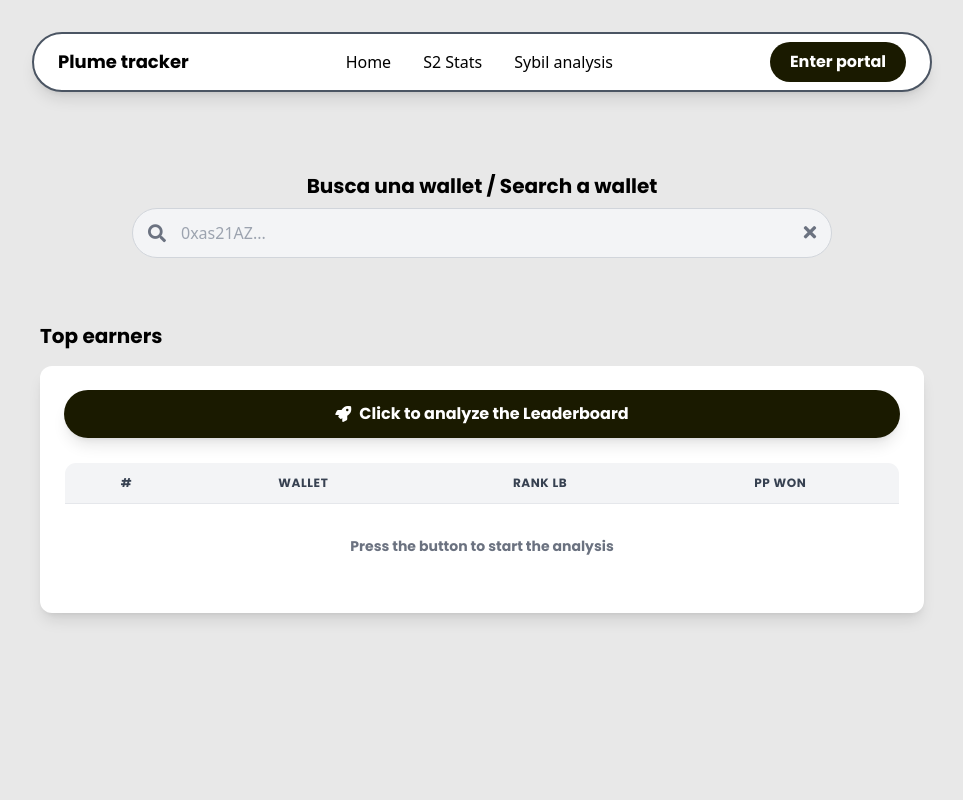
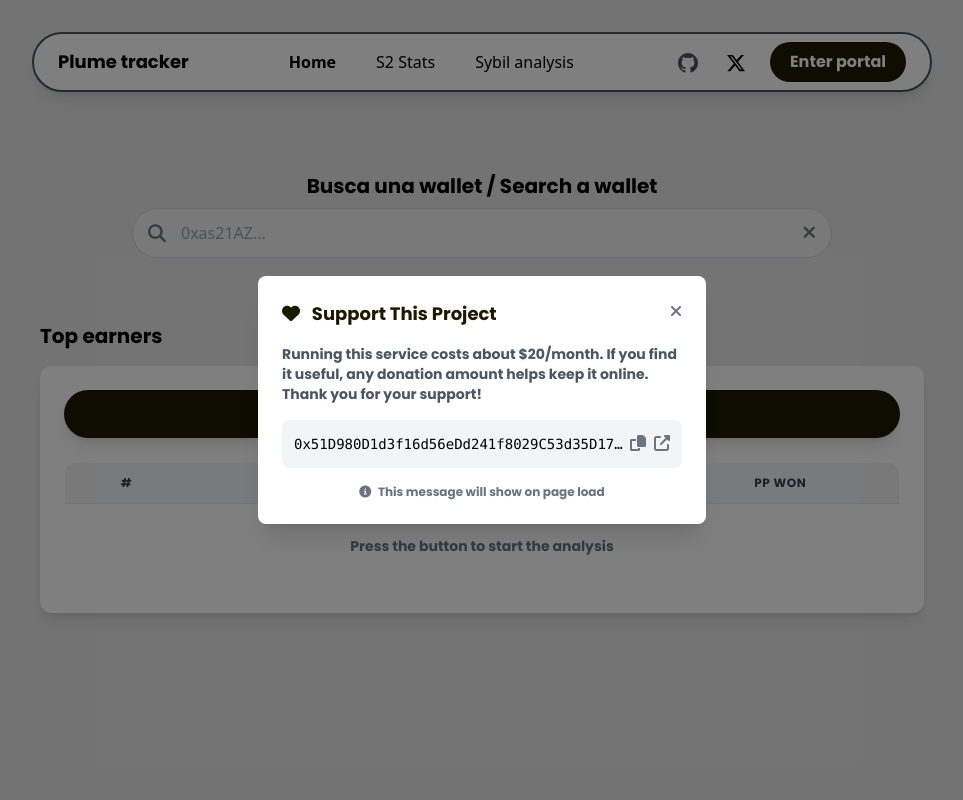
Before and after one commit to IsmaelDatos/plume-tracker, a Flask app: page / in a window 1280 px wide. Shown: the whole page, without its empty margins (158-1121 px from the left). Run offline with Flask 3, Linux system fonts and the light colour scheme; style sheets or scripts are compiled from the project's sources; some libraries are stand-ins or nearby versions.

Commit message:
Re estructuracion del proyecto

```diff
--- /dev/null
+++ b/plume_tracker/static/css/navbar.css
@@ -0,0 +1,77 @@
+/* Estilos base del nav */
+nav {
+  transition: all 0.3s ease-out;
+  will-change: transform, box-shadow;
+}
+
+/* Estilo sticky */
+.sticky-nav {
+  position: fixed;
+  top: 0;
+  width: 100%;
+  max-width: 100vw;
+  animation: navSlideDown 0.3s cubic-bezier(0.4, 0, 0.2, 1);
+  box-shadow: 0 2px 15px rgba(0, 0, 0, 0.1);
+}
+
+@keyframes navSlideDown {
+  from { transform: translateY(-100%); }
+  to { transform: translateY(0); }
+}
+
+/* Contenedor flex */
+nav .flex {
+  display: flex;
+  align-items: center;
+  gap: 0.5rem;
+}
+
+/* Estilos para los iconos SVG */
+nav .flex a svg {
+  transition: all 0.2s ease;
+  vertical-align: middle;
+}
+
+nav .flex a:hover svg {
+  transform: translateY(-2px);
+}
+
+/* Estilo específico para GitHub */
+nav .flex a[aria-label="GitHub"]:hover svg {
+  fill: #1a1a00;
+}
+
+/* Estilo específico para X */
+nav .flex a[aria-label="X (Twitter)"] svg {
+  fill: #000;
+}
+
+nav .flex a[aria-label="X (Twitter)"]:hover svg {
+  fill: #333;
+}
+
+/* Responsive */
+@media (max-width: 768px) {
+  nav {
+    flex-direction: column;
+    gap: 1rem;
+    padding: 1rem;
+  }
+
+  nav ul {
+    margin: 0;
+    flex-wrap: wrap;
+    justify-content: center;
+    gap: 1rem;
+  }
+
+  .sticky-nav {
+    padding: 0.5rem 1rem;
+  }
+
+  nav .flex {
+    margin-top: 0.5rem;
+    justify-content: center;
+    width: 100%;
+  }
+}
--- a/plume_tracker/static/css/styles.css
+++ b/plume_tracker/static/css/styles.css
@@ -1,3 +1,26 @@
+/* Tailwind Render Fix */
+@tailwind base;
+@tailwind components;
+@tailwind utilities;
+
+/* Smooth Rendering Fix */
+html {
+  scroll-behavior: smooth;
+  -webkit-font-smoothing: antialiased;
+  text-rendering: optimizeLegibility;
+}
+
+body {
+  overflow-x: hidden;
+  overscroll-behavior-y: contain;
+}
+
+/* Hardware Acceleration for Animations */
+.animate-fix {
+  transform: translateZ(0);
+  backface-visibility: hidden;
+  perspective: 1000px;
+}
 body {
   font-family: 'Poppins', sans-serif;
 }
@@ -201,3 +224,55 @@
     display: inline-block;
     vertical-align: top;
 }
+
+
+
+
+
+
+
+/* Modal animations */
+@keyframes modalFadeIn {
+  from { opacity: 0; transform: translateY(-20px); }
+  to { opacity: 1; transform: translateY(0); }
+}
+
+#donation-modal {
+  animation: modalFadeIn 0.3s ease-out forwards;
+}
+
+/* Copy notification */
+@keyframes fade-in-out {
+  0% { opacity: 0; transform: translateY(10px); }
+  20% { opacity: 1; transform: translateY(0); }
+  80% { opacity: 1; transform: translateY(0); }
+  100% { opacity: 0; transform: translateY(-10px); }
+}
+
+.animate-fade-in-out {
+  animation: fade-in-out 2s ease forwards;
+}
+
+/* Smooth transitions for modal */
+.modal-content {
+  transition: all 0.3s ease;
+}
+
+
+/* Navbar sticky styles */
+.sticky-nav {
+  position: fixed;
+  top: 0;
+  z-index: 40;
+  width: 100%;
+  max-width: 100vw;
+  border-radius: 0;
+  border-left: none;
+  border-right: none;
+  animation: slideDown 0.3s ease-out;
+}
+
+@keyframes slideDown {
+  from { transform: translateY(-100%); }
+  to { transform: translateY(0); }
+}
--- /dev/null
+++ b/plume_tracker/static/js/donation-modal.js
@@ -0,0 +1,10 @@
+document.addEventListener('DOMContentLoaded', () => {
+  const modal = document.getElementById('donation-modal');
+  const closeBtn = document.getElementById('close-modal');
+  setTimeout(() => {
+    modal.classList.remove('hidden');
+  }, 1500);
+  closeBtn.addEventListener('click', () => {
+    modal.classList.add('hidden');
+  });
+});
--- /dev/null
+++ b/plume_tracker/static/js/wallet-utils.js
@@ -0,0 +1,21 @@
+function copyWallet(wallet) {
+  navigator.clipboard.writeText(wallet);
+  const buttons = document.querySelectorAll(`button[onclick="copyWallet('${wallet}')"]`);
+  buttons.forEach(btn => {
+    const icon = btn.querySelector('i');
+    if (icon) {
+      icon.className = 'fas fa-check text-green-500';
+      setTimeout(() => {
+        icon.className = 'fas fa-copy';
+      }, 2000);
+    }
+  });
+
+  const notification = document.createElement('div');
+  notification.className = 'fixed bottom-4 right-4 bg-[#1a1a00] text-white px-4 py-2 rounded-lg shadow-lg text-sm animate-fade-in-out';
+  notification.textContent = 'Wallet address copied!';
+  document.body.appendChild(notification);
+  setTimeout(() => {
+    notification.remove();
+  }, 2000);
+}
--- /dev/null
+++ b/plume_tracker/templates/components/navbar.html
@@ -0,0 +1,36 @@
+<nav class="mt-8 w-[90vw] max-w-[900px] border-2 border-gray-600 rounded-full flex items-center justify-between px-6 py-2 bg-white shadow-lg">
+  <a href="/" class="font-bold text-lg">Plume tracker</a>
+
+  <ul class="flex space-x-8 text-base font-normal font-sans">
+    <li><a href="/" class="{% if request.path == '/' %}font-bold{% endif %}">Home</a></li>
+    <li><a href="/s2-stats" class="{% if request.path == '/s2-stats' %}font-bold{% endif %}">S2 Stats</a></li>
+    <li><a href="/sybil-analysis" class="{% if request.path == '/sybil-analysis' %}font-bold{% endif %}">Sybil analysis</a></li>
+  </ul>
+
+  <div class="flex items-center space-x-3">
+    <!-- Icono GitHub SVG -->
+    <a href="https://github.com/IsmaelDatos" target="_blank" rel="noopener noreferrer"
+       class="text-gray-600 hover:text-[#1a1a00] p-1"
+       aria-label="GitHub">
+      <svg xmlns="http://www.w3.org/2000/svg" width="20" height="20" viewBox="0 0 24 24" fill="currentColor" class="inline-block">
+        <path d="M12 0c-6.626 0-12 5.373-12 12 0 5.302 3.438 9.8 8.207 11.387.599.111.793-.261.793-.577v-2.234c-3.338.726-4.033-1.416-4.033-1.416-.546-1.387-1.333-1.756-1.333-1.756-1.089-.745.083-.729.083-.729 1.205.084 1.839 1.237 1.839 1.237 1.07 1.834 2.807 1.304 3.492.997.107-.775.418-1.305.762-1.604-2.665-.305-5.467-1.334-5.467-5.931 0-1.311.469-2.381 1.236-3.221-.124-.303-.535-1.524.117-3.176 0 0 1.008-.322 3.301 1.23.957-.266 1.983-.399 3.003-.404 1.02.005 2.047.138 3.006.404 2.291-1.552 3.297-1.23 3.297-1.23.653 1.653.242 2.874.118 3.176.77.84 1.235 1.911 1.235 3.221 0 4.609-2.807 5.624-5.479 5.921.43.372.823 1.102.823 2.222v3.293c0 .319.192.694.801.576C20.566 21.797 24 17.3 24 12c0-6.627-5.373-12-12-12z"/>
+      </svg>
+    </a>
+
+    <!-- Icono X SVG -->
+    <a href="https://x.com/0xMael_Datos" target="_blank" rel="noopener noreferrer"
+       class="text-black hover:text-gray-800 p-1"
+       aria-label="X (Twitter)">
+      <svg xmlns="http://www.w3.org/2000/svg" width="20" height="20" viewBox="0 0 24 24" fill="currentColor" class="inline-block">
+        <path d="M18.244 2.25h3.308l-7.227 8.26 8.502 11.24H16.17l-5.214-6.817L4.99 21.75H1.68l7.73-8.835L1.254 2.25H8.08l4.713 6.231zm-1.161 17.52h1.833L7.084 4.126H5.117z"/>
+      </svg>
+    </a>
+
+    <!-- Botón Enter Portal -->
+    <a href="https://portal.plume.org/?referrer=XanthicReliablePot183"
+       target="_blank" rel="noopener noreferrer"
+       class="bg-[#1a1a00] text-white font-bold rounded-full px-5 py-2 text-base hover:bg-black ml-2">
+      Enter portal
+    </a>
+  </div>
+</nav>
--- a/plume_tracker/templates/index.html
+++ b/plume_tracker/templates/index.html
@@ -1,48 +1,99 @@
 <!DOCTYPE html>
-<html lang="es">
+<html lang="en">
 <head>
-    <link rel="icon" href="{{ url_for('static', filename='favicon.ico') }}" type="image/x-icon">
   <meta charset="UTF-8" />
   <meta name="viewport" content="width=device-width, initial-scale=1" />
-    <title>Plume tracker</title>
+  <title>Plume Tracker</title>
+  <link rel="icon" href="{{ url_for('static', filename='favicon.ico') }}" type="image/x-icon">
+  <link href="https://fonts.googleapis.com/css2?family=Poppins:wght@700&display=swap" rel="stylesheet" />
+  <link rel="stylesheet" href="https://cdn.jsdelivr.net/npm/@fortawesome/fontawesome-free@6.4.0/css/all.min.css">
+  <link rel="stylesheet" href="{{ url_for('static', filename='css/styles.css') }}" />
+  <link rel="stylesheet" href="{{ url_for('static', filename='css/navbar.css') }}" />
+  <script src="https://cdn.tailwindcss.com"></script>
+</head>
 
-    <script src="https://cdn.tailwindcss.com"></script>
-    <link href="https://fonts.googleapis.com/css2?family=Poppins:wght@700&display=swap" rel="stylesheet" />
-    <link rel="stylesheet" href="https://cdnjs.cloudflare.com/ajax/libs/font-awesome/5.15.3/css/all.min.css" />
-    <link rel="stylesheet" href="{{ url_for('static', filename='css/styles.css') }}" />
-  </head>
 <body class="bg-[#e8e8e8] min-h-screen flex flex-col items-center">
-    <nav class="mt-8 w-[90vw] max-w-[900px] border-2 border-gray-600 rounded-full flex items-center justify-between px-6 py-2 bg-white shadow-lg">
-      <div class="font-bold text-lg">Plume tracker</div>
-      <ul class="flex space-x-8 text-base font-normal font-sans">
-        <li>Home</li>
-        <li><a href="/s2-stats">S2 Stats</a></li>
-        <li><a href="/sybil-analysis">Sybil analysis</a></li>
-      </ul>
-      <a href="https://portal.plume.org/?referrer=XanthicReliablePot183" class="bg-[#1a1a00] text-white font-bold rounded-full px-5 py-2 text-base hover:bg-black transition">
-        Enter portal
+  <!-- Donation Modal -->
+  <div id="donation-modal" class="fixed inset-0 bg-black bg-opacity-50 flex items-center justify-center z-50 hidden">
+    <div class="bg-white rounded-lg p-6 max-w-md w-full mx-4 shadow-xl">
+      <div class="flex justify-between items-start mb-4">
+        <h3 class="text-lg font-bold text-[#1a1a00]">
+          <i class="fas fa-heart mr-2"></i> Support This Project
+        </h3>
+        <button id="close-modal" class="text-gray-500 hover:text-gray-700">
+          <i class="fas fa-times"></i>
+        </button>
+      </div>
+
+      <p class="text-gray-600 mb-4 text-sm">
+        Running this service costs about $20/month. If you find it useful,
+        any donation amount helps keep it online. Thank you for your support!
+      </p>
+
+      <div class="bg-gray-100 p-3 rounded-lg mb-4">
+        <div class="flex items-center justify-between">
+          <span class="font-mono text-sm truncate">0x51D980D1d3f16d56eDd241f8029C53d35D17756c</span>
+          <div class="flex space-x-2">
+            <button onclick="copyWallet('0x51D980D1d3f16d56eDd241f8029C53d35D17756c')"
+                    class="text-gray-500 hover:text-[#1a1a00]">
+              <i class="fas fa-copy"></i>
+            </button>
+            <a href="https://etherscan.io/address/0x51D980D1d3f16d56eDd241f8029C53d35D17756c"
+               target="_blank"
+               rel="noopener noreferrer"
+               class="text-gray-500 hover:text-[#1a1a00]">
+              <i class="fas fa-external-link-alt"></i>
             </a>
-    </nav>
+          </div>
+        </div>
+      </div>
+
+      <div class="text-xs text-gray-500 text-center">
+        <i class="fas fa-info-circle mr-1"></i> This message will show on page load
+      </div>
+    </div>
+  </div>
+
+  <!-- Navbar -->
+  {% include 'components/navbar.html' %}
+
+  <!-- Main Content -->
   <main class="flex-grow w-full flex flex-col items-center mt-20 px-4">
+    <!-- Search Section -->
     <div class="flex flex-col items-center w-full max-w-[700px] mb-16 text-center">
       <h2 class="text-xl font-bold text-black mb-2">
         Busca una wallet / <span class="font-normal">Search a wallet</span>
       </h2>
+
       <form id="search-form" action="/search" method="GET" class="relative w-full">
-            <input id="wallet-search" name="wallet_address" type="text" placeholder="0xas21AZ..."
+        <input id="wallet-search"
+               name="wallet_address"
+               type="text"
+               placeholder="0xas21AZ..."
                class="w-full rounded-full border border-gray-300 bg-gray-100 py-3 pl-12 pr-10 text-black text-base font-sans focus:outline-none focus:ring-2 focus:ring-black transition-all"
                required
                pattern="^0x[a-fA-F0-9]{40}$"
                title="Please enter a valid Ethereum wallet address (0x...)">
+
         <i class="fas fa-search absolute left-4 top-1/2 -translate-y-1/2 text-gray-500 text-lg pointer-events-none"></i>
-            <button type="button" id="clear-btn" aria-label="Clear search" class="absolute right-4 top-1/2 -translate-y-1/2 text-gray-500 text-lg hover:text-black transition-colors">
+
+        <button type="button"
+                id="clear-btn"
+                aria-label="Clear search"
+                class="absolute right-4 top-1/2 -translate-y-1/2 text-gray-500 text-lg hover:text-black transition-colors">
           <i class="fas fa-times"></i>
         </button>
       </form>
     </div>
+
+    <!-- Table Section -->
     {% include 'components/table.html' %}
   </main>
+
+  <!-- JavaScript Files -->
   <script src="{{ url_for('static', filename='js/ui.js') }}"></script>
   <script src="{{ url_for('static', filename='js/table.js') }}"></script>
+  <script src="{{ url_for('static', filename='js/wallet-utils.js') }}"></script>
+  <script src="{{ url_for('static', filename='js/donation-modal.js') }}"></script>
 </body>
 </html>
```
Also changed, not shown: plume_tracker/templates/s2_stats.html (+5 -13 lines), plume_tracker/templates/sybil_analysis.html (+2 -11 lines), plume_tracker/templates/wallet.html (+4 -27 lines), plume_tracker/static/img/1.jpg (deleted), plume_tracker/static/img/2.jpg (deleted), plume_tracker/static/img/3.jpg (deleted), plume_tracker/static/img/4.jpg (deleted), plume_tracker/static/img/5.jpg (deleted), plume_tracker/static/img/6.jpg (deleted), plume_tracker/static/img/plume-tracker.png (deleted), plume_tracker/static/img/s2stats.gif (deleted), readme.md. Lines whose indentation alone changed are shown as unchanged.
